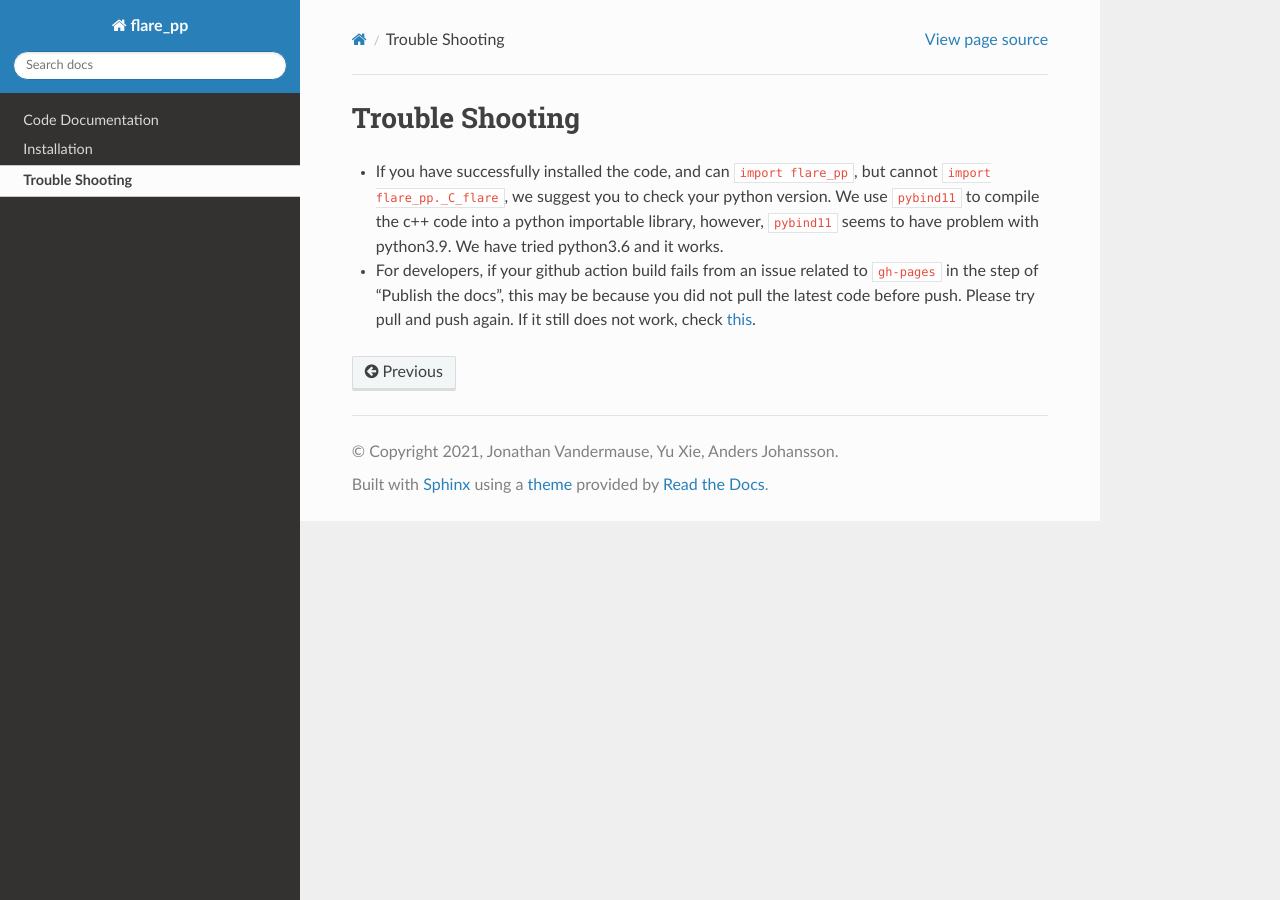
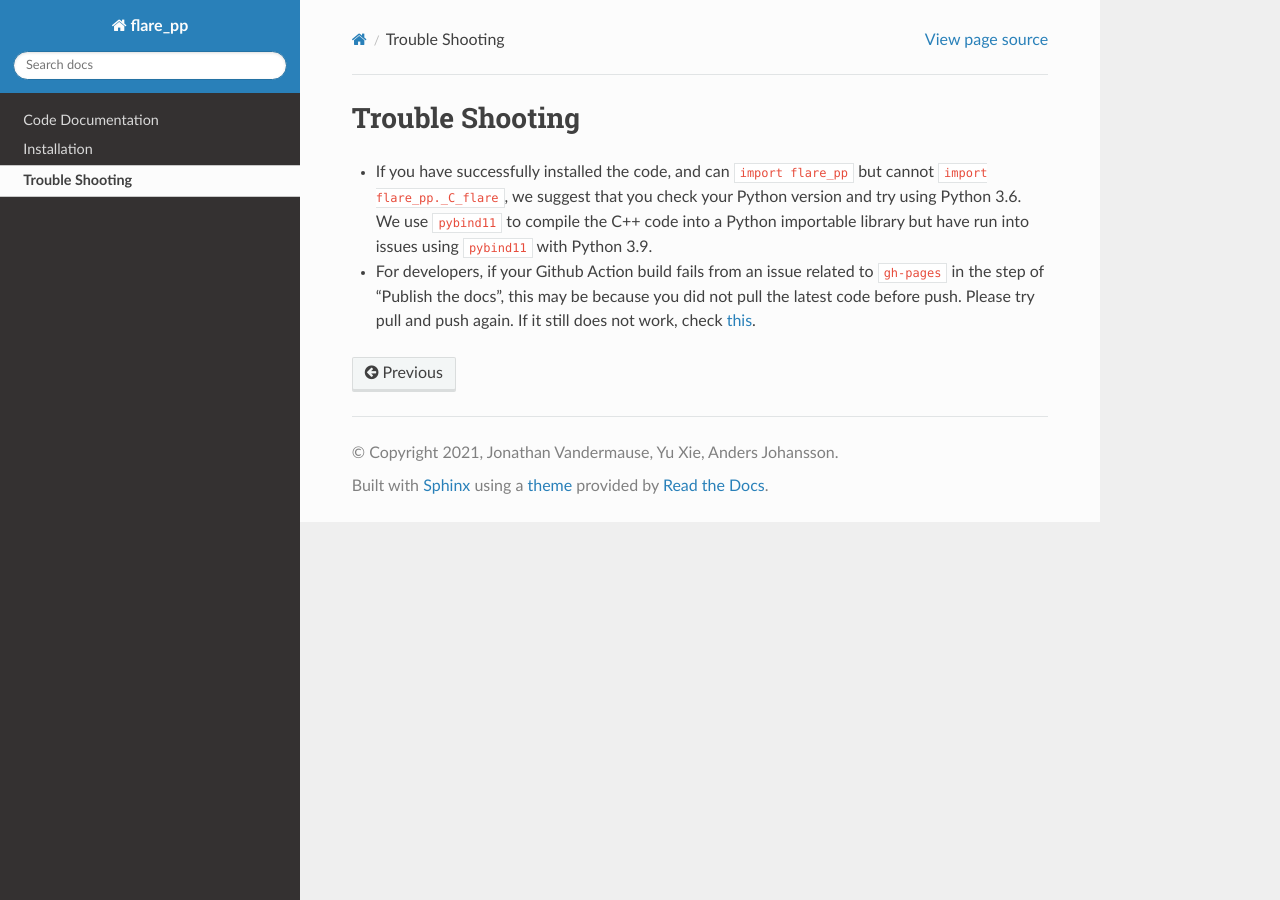
Before and after one commit to mir-group/flare, a Sphinx documentation site: the page built from docs/faqs.rst, in a window 1280 px wide. Built offline with Sphinx 7.4.7 and the Read the Docs theme 2.0.0, drawn with Linux system fonts in a browser that asks for light colours.

Commit message:
Update faqs.rst

```diff
--- a/docs/faqs.rst
+++ b/docs/faqs.rst
@@ -1,8 +1,6 @@
 Trouble Shooting
 ================
 
-* If you have successfully installed the code, and can ``import flare_pp``, but cannot ``import flare_pp._C_flare``, we suggest you to check your python version.
-  We use ``pybind11`` to compile the c++ code into a python importable library, however, ``pybind11`` seems to have problem with python3.9. We have tried python3.6 and it works.
+* If you have successfully installed the code, and can ``import flare_pp`` but cannot ``import flare_pp._C_flare``, we suggest that you check your Python version and try using Python 3.6. We use ``pybind11`` to compile the C++ code into a Python importable library but have run into issues using ``pybind11`` with Python 3.9.
 
-* For developers, if your github action build fails from an issue related to ``gh-pages`` in the step of "Publish the docs", this may be because you did not pull the latest code before push.
-  Please try pull and push again. If it still does not work, check `this <https://gist.github.com/mandiwise/44d1edce18f2ffb14f63>`_.
+* For developers, if your Github Action build fails from an issue related to ``gh-pages`` in the step of "Publish the docs", this may be because you did not pull the latest code before push. Please try pull and push again. If it still does not work, check `this <https://gist.github.com/mandiwise/44d1edce18f2ffb14f63>`_.
```
